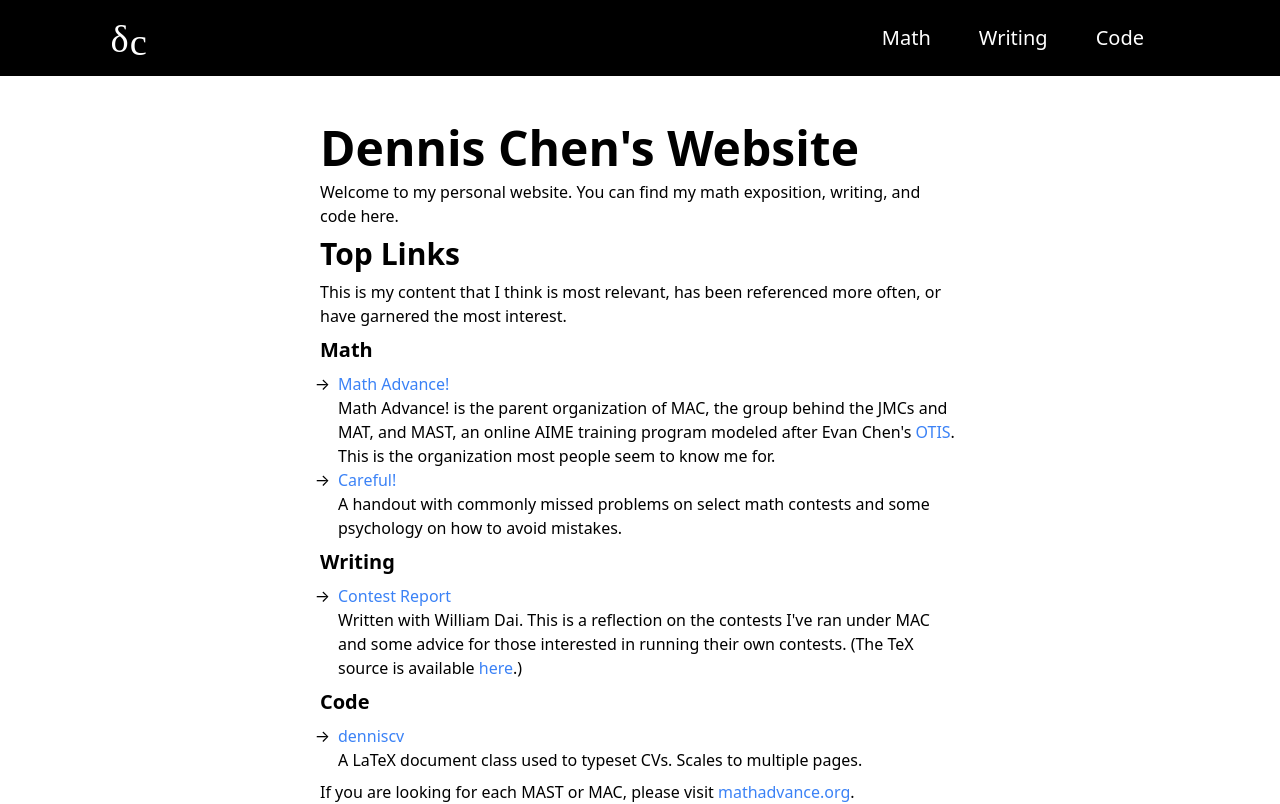
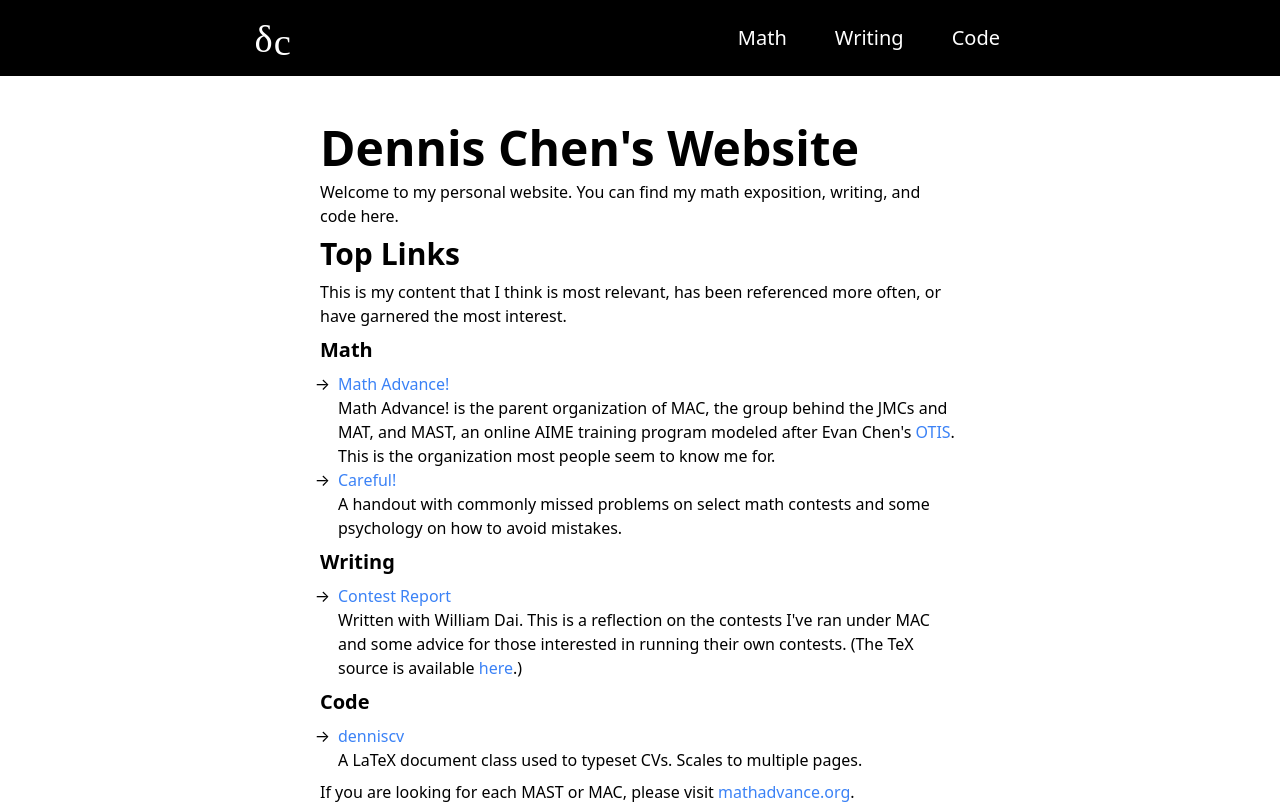
Before and after one commit to chennisden/dennisc.net, a Next.js app: page / in a window 1280 px wide. Shown: the top 804 px of the page. Built offline with nearby package versions, Linux system fonts and the light colour scheme.

Commit message:
jesus christ, it was that simple?

```diff
--- a/components/NavBar.tsx
+++ b/components/NavBar.tsx
@@ -12,6 +12,8 @@
 const NavBar: FC<{}> = () => {
     return (
         <div className="bg-black px-28 flex text-xl items-center">
+            <div className="w-full max-w-screen-md mx-auto flex justify-between">
+                <div className="flex items-center">
                     <NextLink href="/">
                         <a>
                             <img
@@ -22,16 +24,13 @@
                             />
                         </a>
                     </NextLink>
-            <div
-                style={{
-                    flexGrow: 1,
-                    flexDirection: "row",
-                    justifyContent: "flex-end",
-                }}
-            />
+                </div>
+                <div className="flex items-center">
                     <NavBarItem>math</NavBarItem>
                     <NavBarItem>writing</NavBarItem>
                     <NavBarItem>code</NavBarItem>
+                </div>
+            </div>
         </div>
     );
 };
```
Lines whose indentation alone changed are shown as unchanged.
